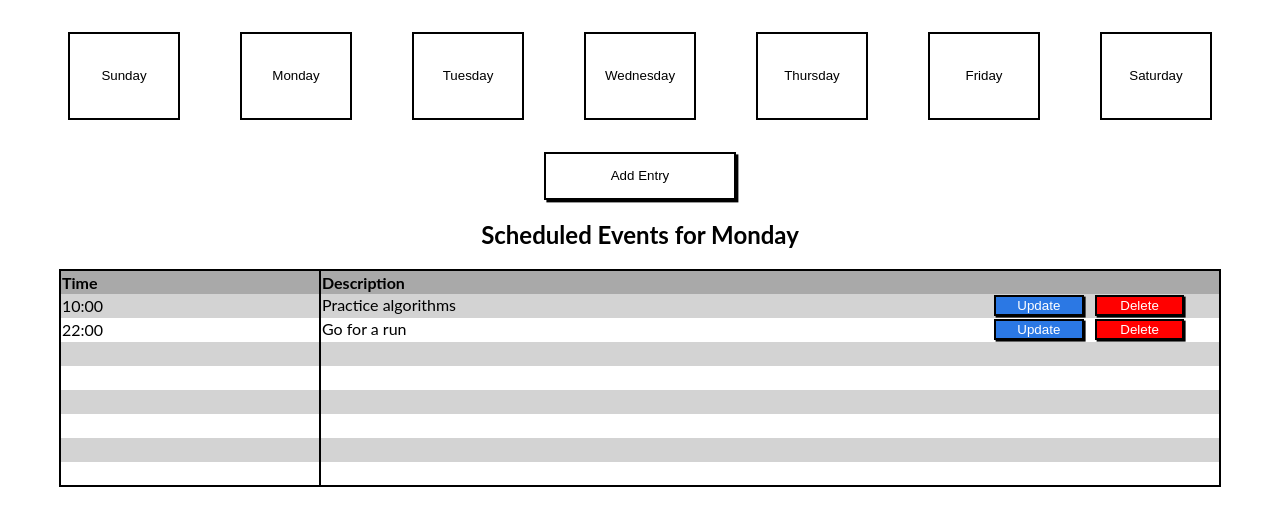
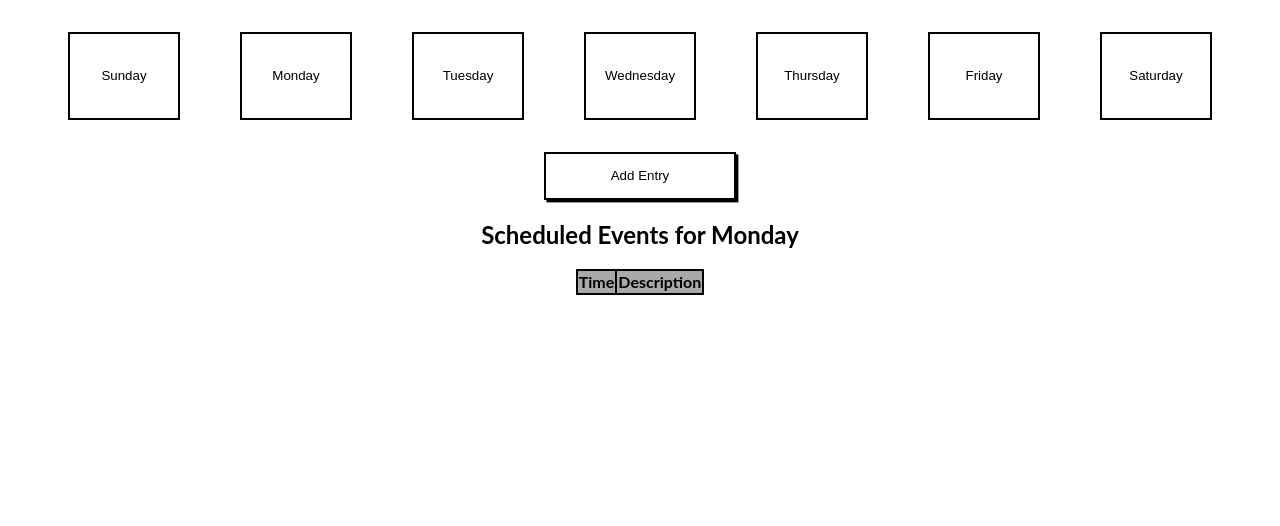
Before and after one commit to brendatrieu/week-planner, a website: page index.html in a window 1280 px wide. Shown: the part 90-616 px from the top of the page. Drawn offline with Linux system fonts and the light colour scheme.

Commit message:
next turn.

```diff
--- a/index.html
+++ b/index.html
@@ -37,7 +37,7 @@
           </tr>
         </thead>
         <tbody>
-          <tr id="1">
+          <tr id="1" class="hidden">
             <td class="table-column-one">10:00</td>
             <td class="table-column-two">Practice algorithms
               <div class="edit-buttons">
@@ -46,7 +46,7 @@
               </div>
             </td>
           </tr>
-          <tr>
+          <!-- <tr>
             <td class="table-column-one">22:00</td>
             <td class="table-column-two">Go for a run
               <div class="edit-buttons">
@@ -54,31 +54,31 @@
                 <button class="delete-button">Delete</button>
               </div>
             </td>
-          </tr>
-          <tr id="1data">
+          </tr> -->
+          <!-- <tr id="1data">
             <td class="table-column-one"></td>
             <td class="table-column-two"></td>
-          </tr>
-          <tr id="2">
+          </tr> -->
+          <!-- <tr id="2">
             <td class="table-column-one"></td>
             <td class="table-column-two"></td>
-          </tr>
-          <tr id="3">
+          </tr> -->
+          <!-- <tr id="3">
             <td class="table-column-one"></td>
             <td class="table-column-two"></td>
-          </tr>
-          <tr id="4">
+          </tr> -->
+          <!-- <tr id="4">
             <td class="table-column-one"></td>
             <td class="table-column-two"></td>
-          </tr>
-          <tr id="5">
+          </tr> -->
+          <!-- <tr id="5">
             <td class="table-column-one"></td>
             <td class="table-column-two"></td>
-          </tr>
-          <tr id="6">
+          </tr> -->
+          <!-- <tr id="6">
             <td class="table-column-one"></td>
             <td class="table-column-two"></td>
-          </tr>
+          </tr> -->
         </tbody>
       </table>
       <div id="modal" class="hidden">
--- a/main.js
+++ b/main.js
@@ -79,6 +79,8 @@ var renderEntry = entry => {
   // Assign text content
   $tdTime.textContent = entry.time;
   $tdDesc.textContent = entry.description;
+  $updateButton.textContent = 'Update';
+  $deleteButton.textContent = 'Delete';
 
   // Append elements
   $buttonDiv.appendChild($updateButton);
@@ -126,8 +128,9 @@ $addEntry.addEventListener('click', showModal);
 
 var $entryList = document.querySelector('tbody');
 
-document.addEventListener('DOMContentLoaded', function (data.entries) {
+document.addEventListener('DOMContentLoaded', loadContent(data.entries));
+function loadContent(entries) {
   for (var entry = 0; entry < entries.length; entry++) {
     $entryList.append(renderEntry(entries[entry]));
   }
-});
+}
--- a/styles.css
+++ b/styles.css
@@ -73,7 +73,7 @@ tr {
   justify-content: space-between;
 }
 
-tr:nth-child(odd) {
+tr:nth-child(even) {
   background-color: lightgray;
 }
 
```
